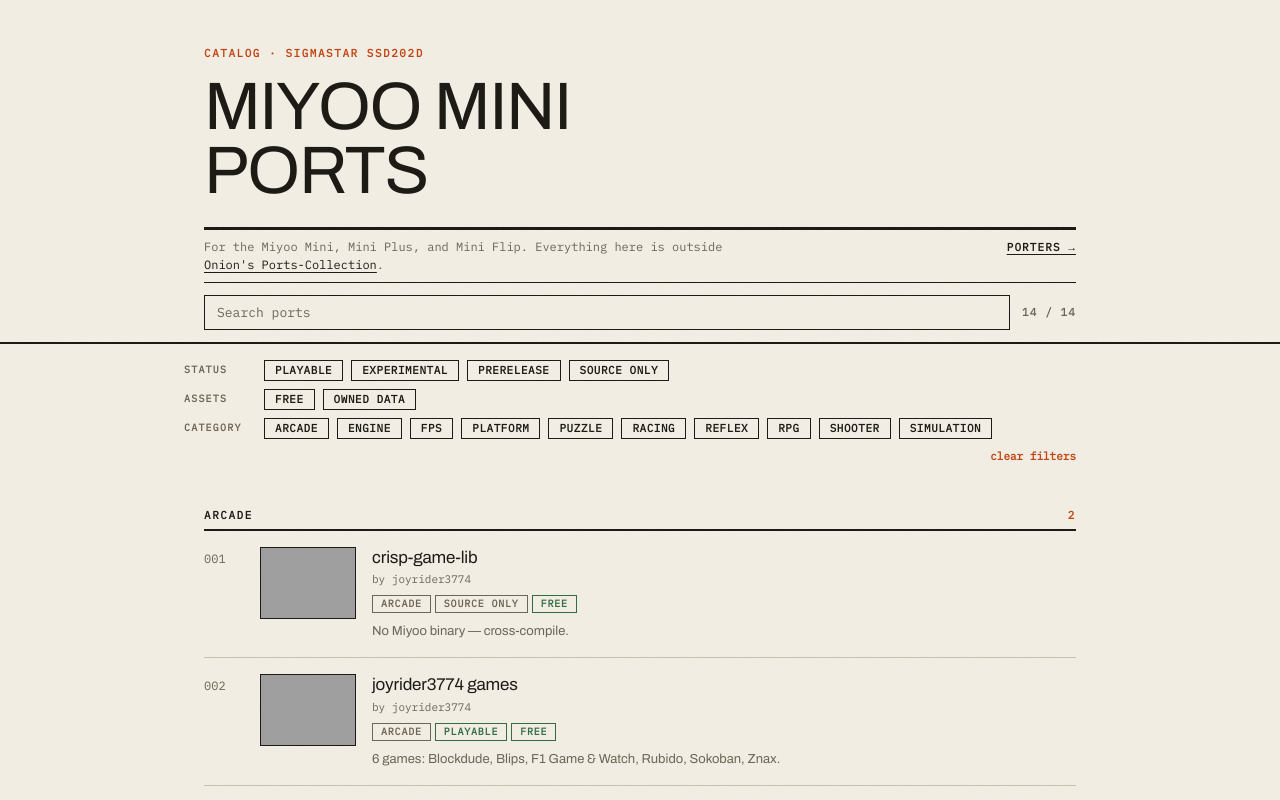
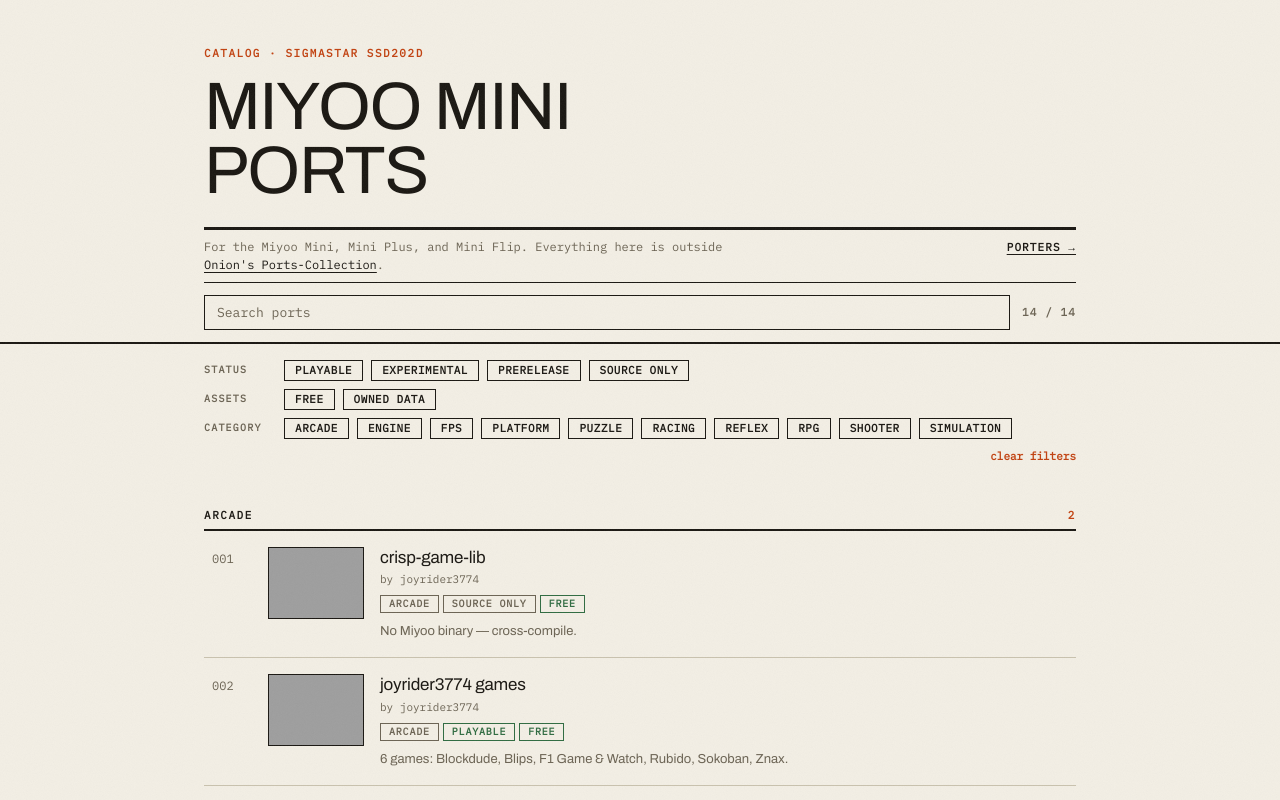
Before and after one commit to Producdevity/MiyooMini-Ports, a website built with Vite: page index.html in a window 1280 px wide. Shown: the top 800 px of the page. Built offline with nearby package versions, Linux system fonts and the light colour scheme; grey boxes are pictures that could not be loaded.

Commit message:
chore: adjust padding styles for chips group and related elements

```diff
--- a/style.css
+++ b/style.css
@@ -181,7 +181,6 @@ h1 {
   gap: 8px;
   padding-top: 16px;
   padding-bottom: 4px;
-  padding-left: 4px;
 }
 
 .chips-group {
@@ -270,7 +269,7 @@ main.wrap {
   gap: 16px;
   align-items: start;
   border-bottom: 1px solid var(--line);
-  padding: 16px 0;
+  padding: 16px 0 16px 8px;
   cursor: pointer;
   animation: rise 0.35s ease both;
 }
```
